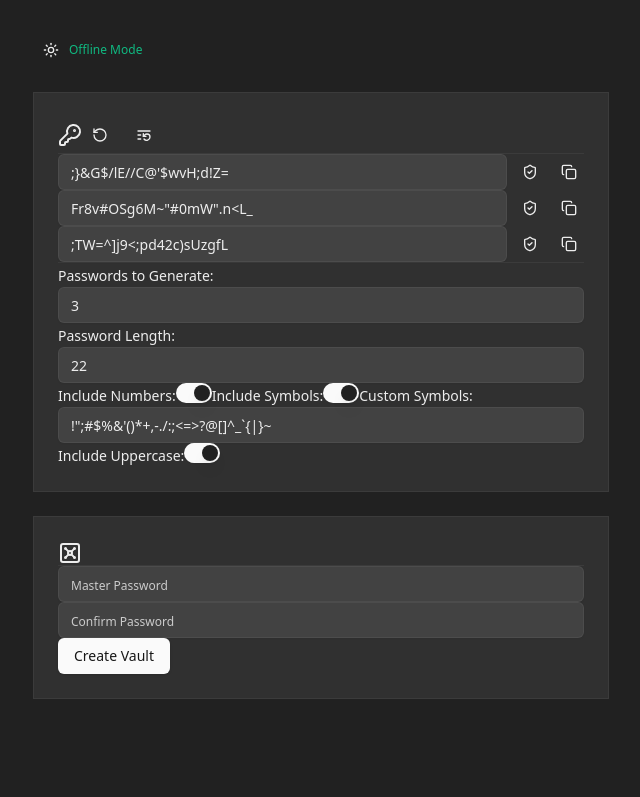
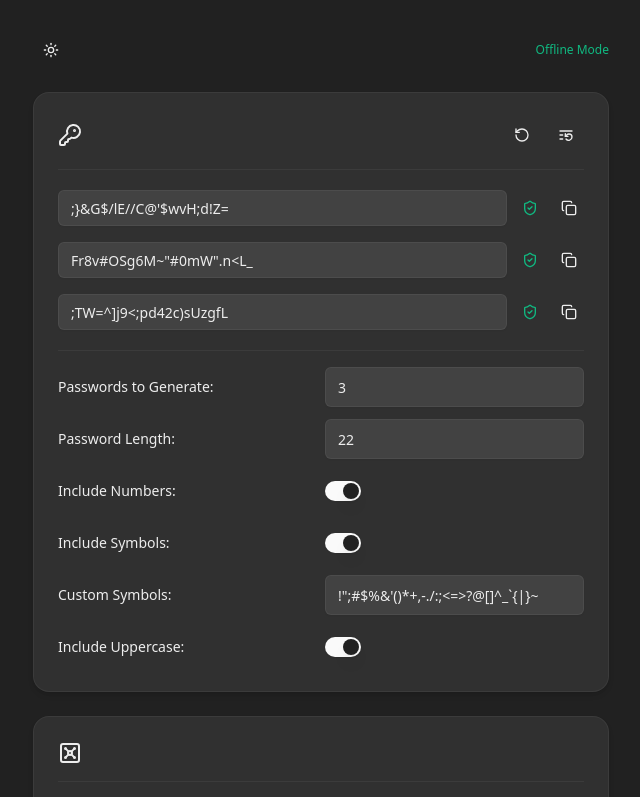
Before and after one commit to cyberfish-dev/pass-tool, a Next.js app: page / in a window 1280 px wide. Shown: the top 797 px of the page, without its empty margins (319-959 px from the left). Built offline with nearby package versions, Linux system fonts and the light colour scheme.

Commit message:
fixing issue with css

```diff
--- a/package.json
+++ b/package.json
@@ -17,7 +17,7 @@
     "next": "latest",
     "react": "latest",
     "react-dom": "latest",
-    "tailwind-merge": "^3.0.2",
+    "tailwind-merge": "^3.1.0",
     "tailwindcss-animate": "^1.0.7"
   },
   "devDependencies": {
--- a/tailwind.config.ts
+++ b/tailwind.config.ts
@@ -2,7 +2,7 @@ import type { Config } from 'tailwindcss'
 
 const config: Config = {
   darkMode: ['class', 'class'],
-  content: ['./pages/**/*.{js,ts,jsx,tsx}', './components/**/*.{js,ts,jsx,tsx}'],
+  content: ['./pages/**/*.{js,ts,jsx,tsx}', './components/**/*.{js,ts,jsx,tsx}', , './pageParts/**/*.{js,ts,jsx,tsx}'],
   theme: {
   	extend: {
   		borderRadius: {
```
Also changed, not shown: 1 other file (tests, documents, lock files or other folders).
